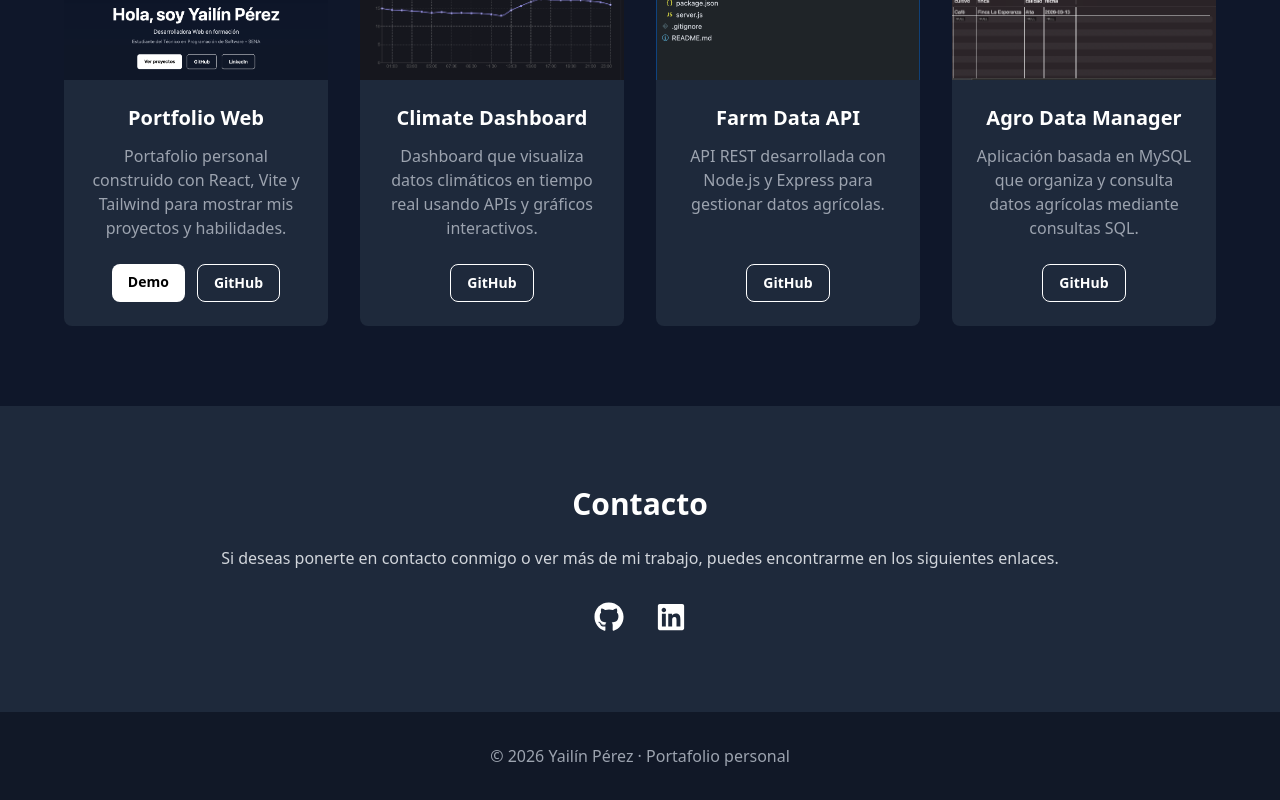
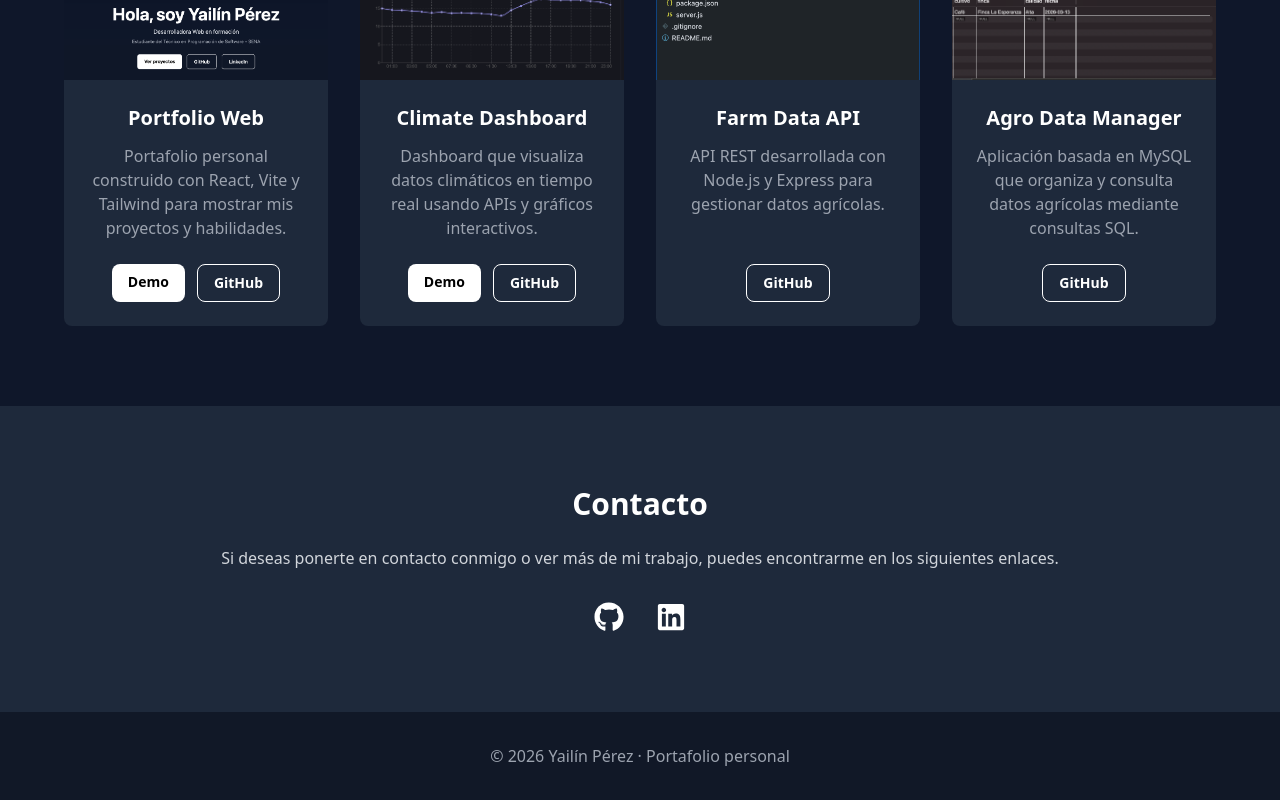
Before and after one commit to yailinpvdev/portfolio, a React (Vite) app: page / in a window 1280 px wide. Shown: the part 1833-2633 px from the top of the page. Built offline with nearby package versions, Linux system fonts and the light colour scheme.

Commit message:
Add live demo button for Climate Dashboard project

```diff
--- a/src/components/Projects.jsx
+++ b/src/components/Projects.jsx
@@ -83,7 +83,16 @@ function Projects() {
                 usando APIs y gráficos interactivos.
               </p>
 
-              <div className="flex justify-center mt-auto">
+              <div className="flex gap-3 justify-center mt-auto">
+
+                <a
+                  href="https://yailinpvdev.github.io/climate-data-analytics-dashboard/"
+                  target="_blank"
+                  rel="noopener noreferrer"
+                  className="bg-white text-black px-4 py-2 rounded-lg text-sm font-semibold hover:bg-gray-200"
+                >
+                  Demo
+                </a>
 
                 <a
                   href="https://github.com/yailinpvdev/climate-data-analytics-dashboard"
```
